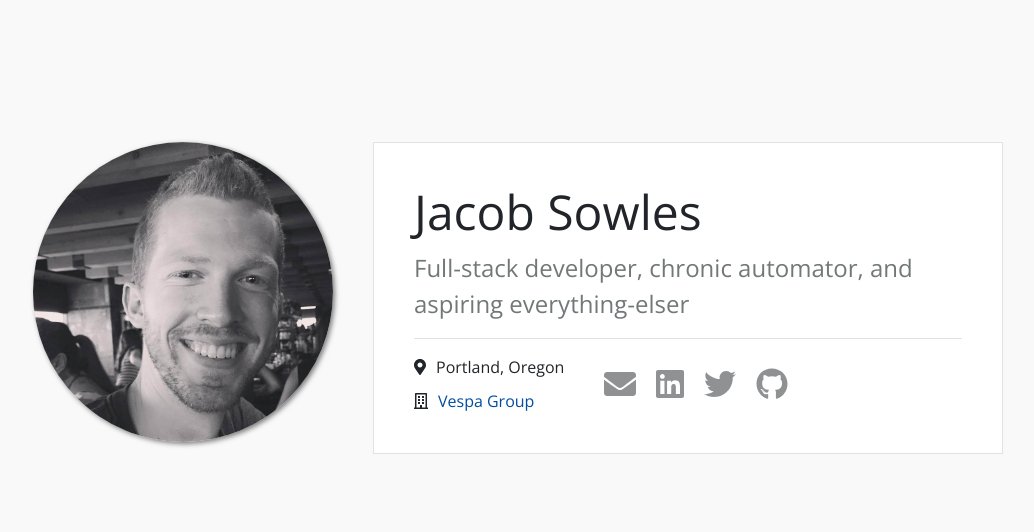
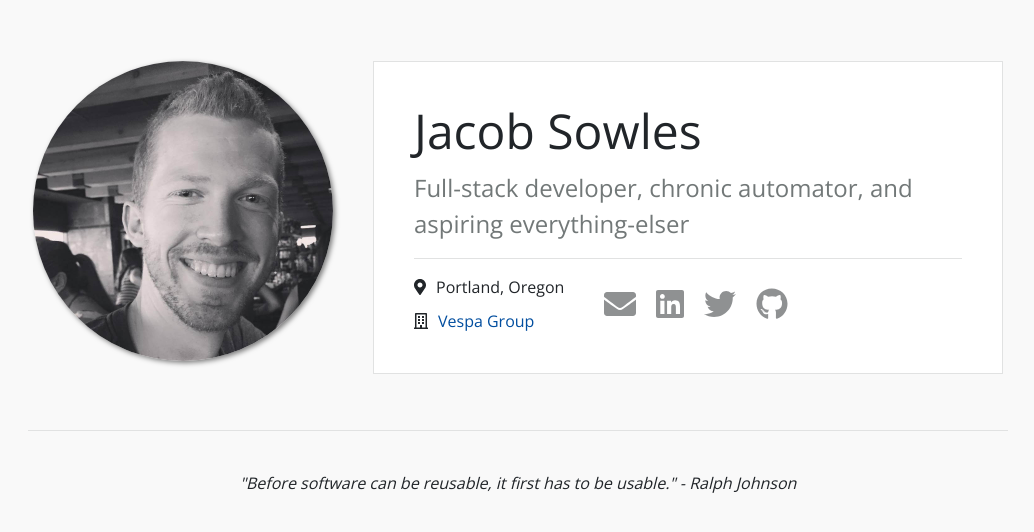
Before and after one commit to jacobsowles/jacobsowles, a React (Create React App) app: page / in a window 1280 px wide. Shown: the part 102-634 px from the top of the page, without its empty margins (122-1156 px from the left). Built offline with nearby package versions, Linux system fonts and the light colour scheme.

Commit message:
feat: add random quote on page load

```diff
--- a/src/components/Profile/Profile.jsx
+++ b/src/components/Profile/Profile.jsx
@@ -1,9 +1,10 @@
-import './Profile.scss';
-
 import React from 'react';
 import PropTypes from 'prop-types';
 import ProfileInfoHeader from '../ProfileInfoHeader/ProfileInfoHeader';
 import ProfilePhoto from '../ProfilePhoto/ProfilePhoto';
+
+import QuoteContainer from '../QuoteContainer';
+import './Profile.scss';
 
 const Profile = ({ children, name, tagline }) => {
   return (
@@ -18,6 +19,8 @@ const Profile = ({ children, name, tagline }) => {
             <div className="profile-info-body-wrapper">{children}</div>
           </div>
         </div>
+
+        <QuoteContainer />
       </div>
     </div>
   );
--- a/src/components/Profile/Profile.scss
+++ b/src/components/Profile/Profile.scss
@@ -21,6 +21,17 @@
       }
     }
   }
+
+  .quote {
+    margin-top: 40px;
+    width: 100%;
+
+    p {
+      text-align: center;
+      margin: 40px auto 0 auto;
+      font-style: italic;
+    }
+  }
 }
 
 @media only screen and (max-width: 679px) {
--- /dev/null
+++ b/src/components/Quote/Quote.jsx
@@ -0,0 +1,26 @@
+import PropTypes from 'prop-types';
+import React from 'react';
+
+import './Quote.scss';
+
+const Quote = ({ attribution, quote }) => {
+  return (
+    <div className="quote">
+      <hr />
+      <p>
+        "{quote}" - {attribution}
+      </p>
+    </div>
+  );
+};
+
+Quote.propTypes = {
+  attribution: PropTypes.string,
+  quote: PropTypes.string.isRequired
+};
+
+Quote.defaultProps = {
+  attribution: 'Anonymous'
+};
+
+export default Quote;
--- /dev/null
+++ b/src/components/Quote/Quote.scss
@@ -0,0 +1,13 @@
+.quote {
+  margin: 40px 10px;
+  width: 100%;
+
+  p {
+    font-style: italic;
+    margin: 40px auto 0 auto;
+    text-align: center;
+  }
+}
+
+@media only screen and (max-width: 679px) {
+}
--- /dev/null
+++ b/src/components/Quote/index.js
@@ -0,0 +1,2 @@
+import Quote from './Quote';
+export default Quote;
--- /dev/null
+++ b/src/components/QuoteContainer/QuoteContainer.jsx
@@ -0,0 +1,32 @@
+import React from 'react';
+
+import Quote from '../Quote';
+
+const QuoteContainer = () => {
+  const { quote, attribution } = getQuote();
+
+  return <Quote quote={quote} attribution={attribution} />;
+};
+
+const getQuote = () => {
+  const quotes = [
+    {
+      quote:
+        'A good programmer is someone who always looks both ways before crossing a one-way street.',
+      attribution: 'Doug Linder'
+    },
+    {
+      quote:
+        'The best performance improvement is the transition from the non-working state to the working state.',
+      attribution: 'J. Osterhout'
+    },
+    {
+      quote: 'Before software can be reusable, it first has to be usable.',
+      attribution: 'Ralph Johnson'
+    }
+  ];
+
+  return quotes[Math.floor(Math.random() * (quotes.length - 1) + 1)];
+};
+
+export default QuoteContainer;
--- /dev/null
+++ b/src/components/QuoteContainer/index.js
@@ -0,0 +1,2 @@
+import QuoteContainer from './QuoteContainer';
+export default QuoteContainer;
```
Also changed, not shown: 2 other files (tests, documents, lock files or other folders).
